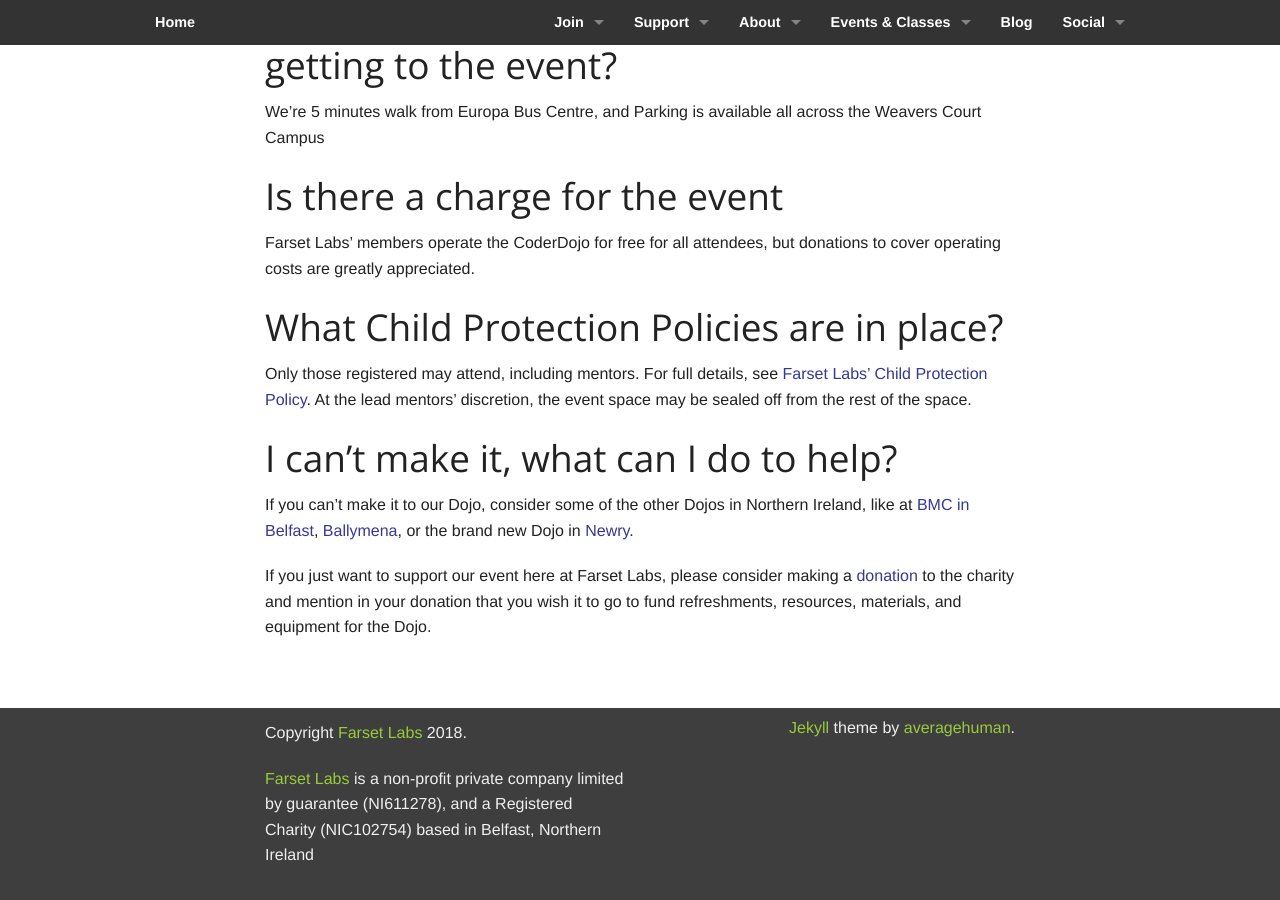
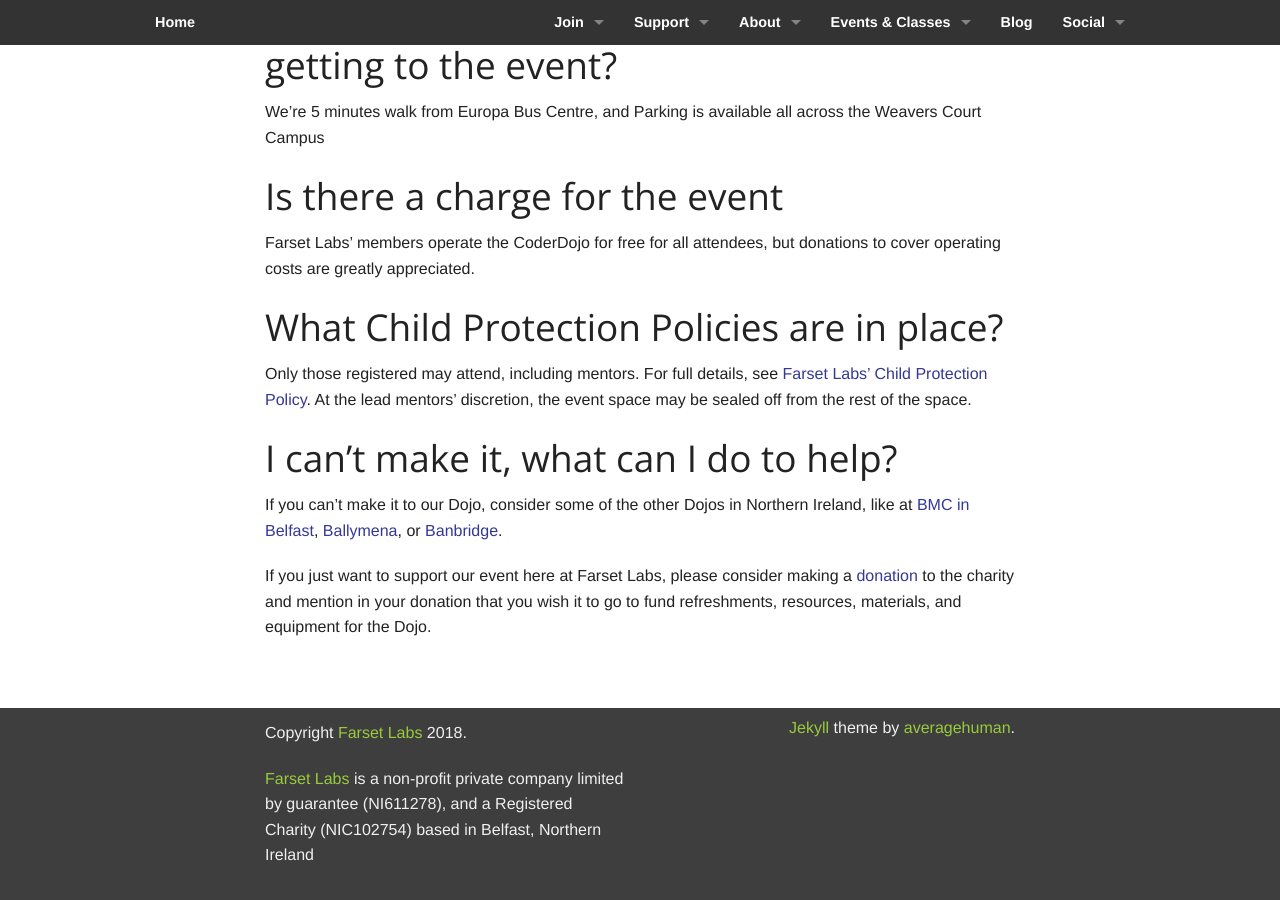
Before and after one commit to FarsetLabs/farsetlabs.github.io, a Jekyll site: the page built from events/coderdojo.md, in a window 1280 px wide and 900 px high, scrolled down 2124 px. Built offline with Jekyll 4.4.1, drawn with Linux system fonts in a browser that asks for light colours; our own code applies the rules of GitHub Pages for plain Markdown files.

Commit message:
update broken urls to alternative dojos (#175)

```diff
--- a/events/coderdojo.md
+++ b/events/coderdojo.md
@@ -49,6 +49,6 @@
 
 ## I can't make it, what can I do to help?
 
-If you can't make it to our Dojo, consider some of the other Dojos in Northern Ireland, like at [BMC in Belfast](https://zen.coderdojo.com/dojo/110), [Ballymena](https://zen.coderdojo.com/dojo/274), or the brand new Dojo in [Newry](https://zen.coderdojo.com/dojo/45).
+If you can't make it to our Dojo, consider some of the other Dojos in Northern Ireland, like at [BMC in Belfast](https://zen.coderdojo.com/dojos/gb/belfast-metropolitan-college-titanic-quarter-campus-7-queens-road-belfast-bt3-9dt/belfast-belfast-metropolitan-college), [Ballymena](https://zen.coderdojo.com/dojos/gb/ballymena-central-library/ballymena), or [Banbridge](https://zen.coderdojo.com/dojos/gb/community-room-tesco-extra-bridgewater-bt-3-2-4lf/banbridge-co-down-banbridge-enterprise-centre).
 
 If you just want to support our event here at Farset Labs, please consider making a [donation](/about/donations.html) to the charity and mention in your donation that you wish it to go to fund refreshments, resources, materials, and equipment for the Dojo.
```
